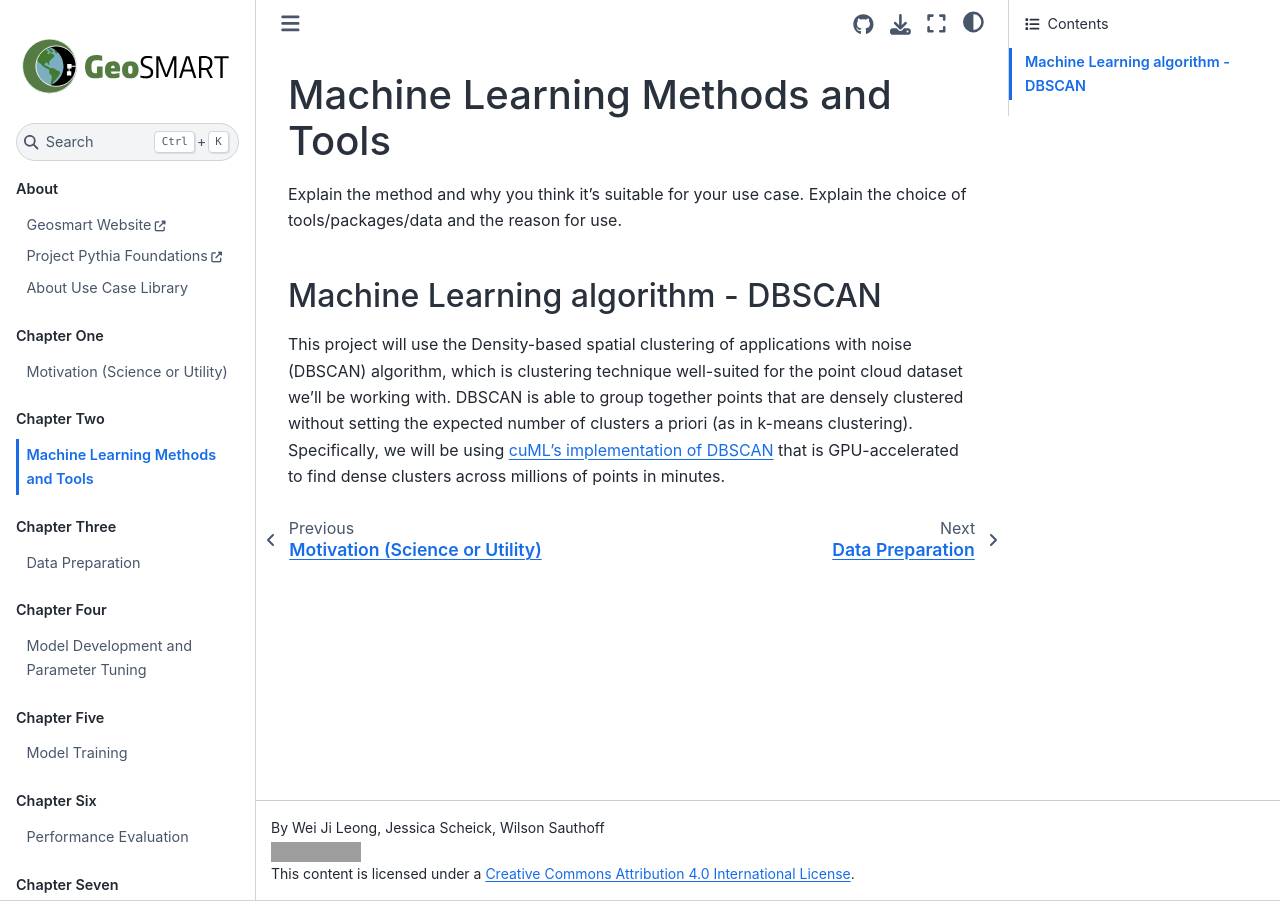
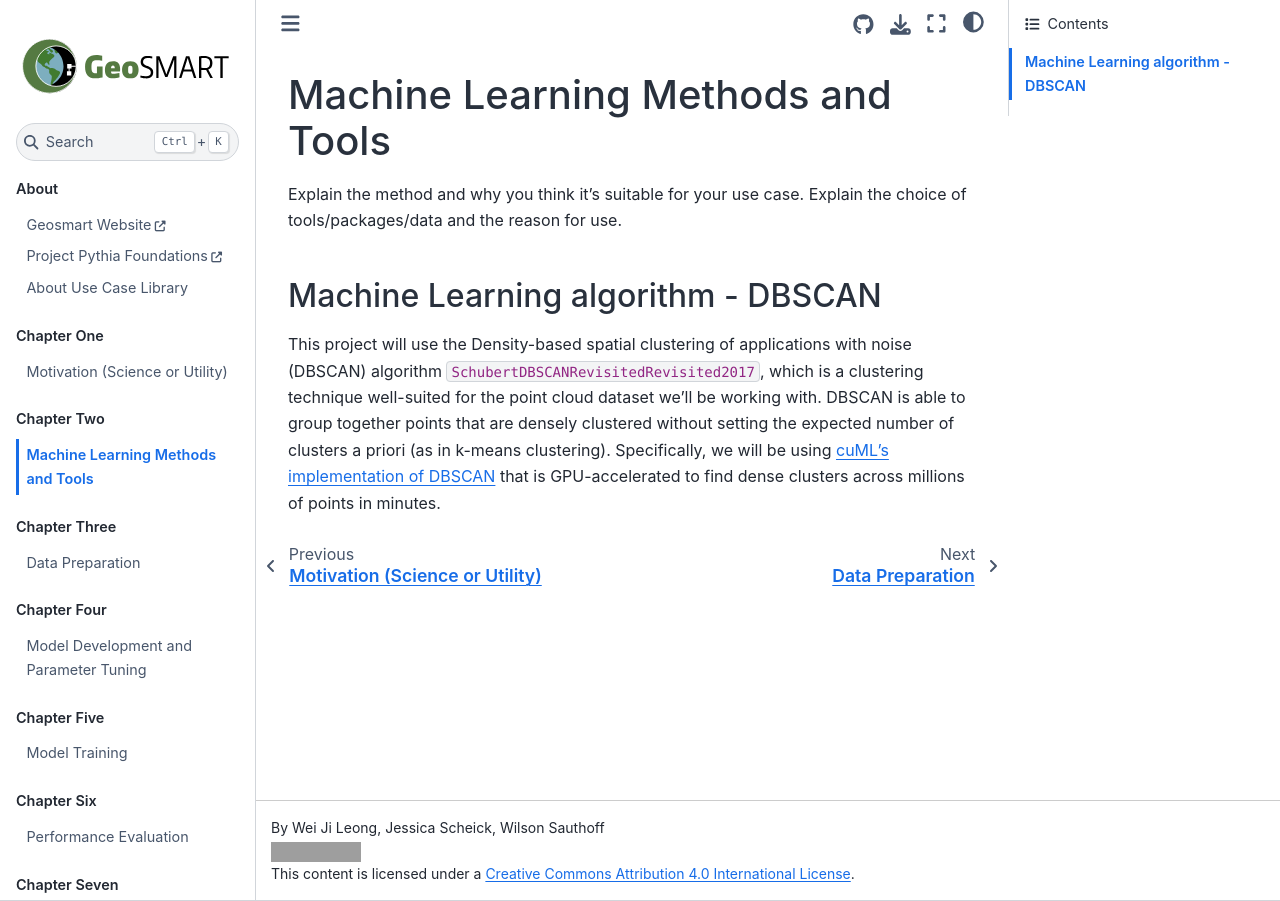
Before and after one commit to geo-smart/deepicedrainpipe, a Jupyter Book: the page built from book/chapters/methods.md, in a window 1280 px wide. Built offline with Jupyter Book 1.0.4 settings and Sphinx 7.4.7 and the Sphinx Book theme 1.1.4, drawn with Linux system fonts in a browser that asks for light colours; comment, search, counter and statistics services are not loaded; cross-references to code outside the pages are shown as plain code; some of the changed lines change nothing that is shown; grey boxes are pictures that could not be loaded.

Commit message:
Add reference to Schubert et al 2017 paper for DBSCAN algorithm
Couldn't get a DOI for the original 1996 DBSCAN paper, so using this 2017 one instead. Also fixing the school for my 2021 thesis.

```diff
--- a/book/chapters/methods.md
+++ b/book/chapters/methods.md
@@ -6,10 +6,11 @@ Explain the choice of tools/packages/data and the reason for use.
 ## Machine Learning algorithm - DBSCAN
 
 This project will use the Density-based spatial clustering of applications with
-noise (DBSCAN) algorithm, which is clustering technique well-suited for the
-point cloud dataset we'll be working with. DBSCAN is able to group together
-points that are densely clustered without setting the expected number of
-clusters a priori (as in k-means clustering). Specifically, we will be using
+noise (DBSCAN) algorithm {cite}`SchubertDBSCANRevisitedRevisited2017`, which is
+a clustering technique well-suited for the point cloud dataset we'll be working
+with. DBSCAN is able to group together points that are densely clustered without
+setting the expected number of clusters a priori (as in k-means clustering).
+Specifically, we will be using
 [cuML's implementation of DBSCAN](https://docs.rapids.ai/api/cuml/23.02/api.html#cuml.DBSCAN)
 that is GPU-accelerated to find dense clusters across millions of points in
 minutes.
--- a/book/references.bib
+++ b/book/references.bib
@@ -4,7 +4,23 @@
   year={2021},
   month = "7",
   doi = {10.26686/wgtn.14956062.v1},
-  school={Victoria University of Wellington, Physical Geography, New Zealand}
+  school={Victoria University of Wellington, New Zealand}
+}
+
+@article{SchubertDBSCANRevisitedRevisited2017,
+	title = {{DBSCAN} {Revisited}, {Revisited}: {Why} and {How} {You} {Should} ({Still}) {Use} {DBSCAN}},
+  author = {Schubert, Erich and Sander, Jörg and Ester, Martin and Kriegel, Hans Peter and Xu, Xiaowei},
+	volume = {42},
+	issn = {0362-5915, 1557-4644},
+	shorttitle = {{DBSCAN} {Revisited}, {Revisited}},
+	url = {https://dl.acm.org/doi/10.1145/3068335},
+	doi = {10.1145/3068335},
+	language = {en},
+	number = {3},
+	journal = {ACM Transactions on Database Systems},
+	month = aug,
+	year = {2017},
+	pages = {1--21},
 }
 
 @article{siegfried2014,
```
